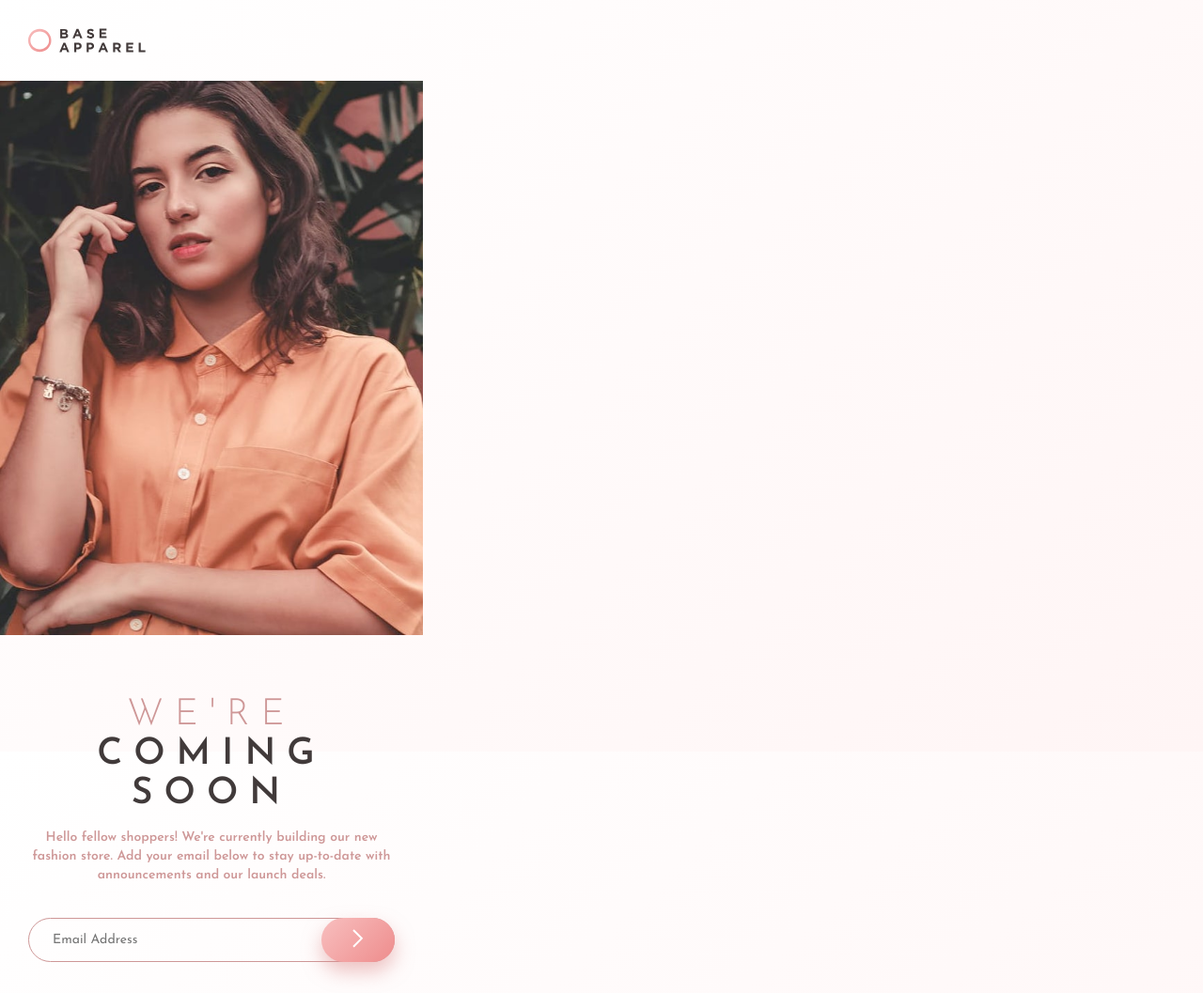
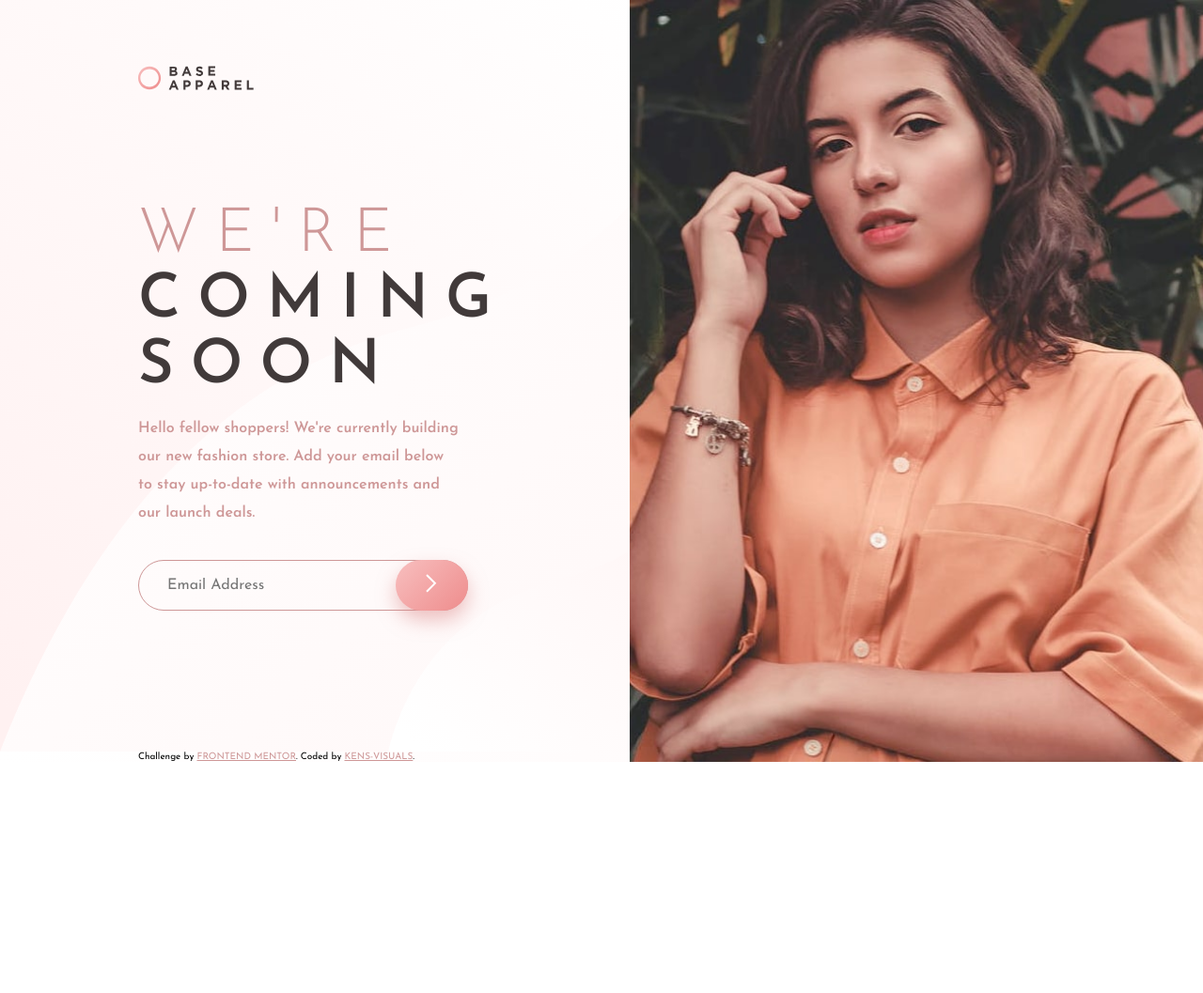
Before and after one commit to kens-visuals/base-apparel-coming-soon, a website: page index.html in a window 1280 px wide. Shown: the top 1057 px of the page at 94% size. After the commit the page ends 811 px from the top, so only its background shows below. Drawn offline with Linux system fonts and the light colour scheme.

Commit message:
add desktop layout

```diff
--- a/index.html
+++ b/index.html
@@ -23,23 +23,11 @@
   <body>
     <div class="container">
       <main class="base">
-        <div class="base__container">
+        <div class="base__img-container"></div>
+
+        <header class="base__logo-container base__container">
           <img src="./images/logo.svg" alt="logo" class="base__logo" />
-        </div>
-
-        <picture>
-          <source
-            class="base__img"
-            srcset="./images/hero-desktop.jpg"
-            media="(min-width: 1140px)"
-            aria-label="female model portrait"
-          />
-          <img
-            class="base__img"
-            src="./images/hero-mobile.jpg"
-            alt="female model portrait"
-          />
-        </picture>
+        </header>
 
         <div class="base__content base__container">
           <h1 class="base__heading">
@@ -67,9 +55,6 @@
               />
             </button>
           </form>
-        </div>
-      </main>
-
           <footer class="attribution">
             Challenge by
             <a
@@ -86,5 +71,7 @@
             >.
           </footer>
         </div>
+      </main>
+    </div>
   </body>
 </html>
--- a/scss/_components.scss
+++ b/scss/_components.scss
@@ -1,18 +1,55 @@
 .base {
-  margin-bottom: 6rem;
+  display: grid;
+  grid-template-rows: max-content auto max-content;
+
+  @media (min-width: 1140px) {
+    height: 100vh;
+    grid-template-columns: 1fr 61rem;
+  }
+
+  &__logo-container {
+    grid-row: 1 / 2;
+
+    @media (min-width: 1140px) {
+      width: 80%;
+      grid-row: 1 / 2;
+      grid-column: 1 / 2;
+    }
+  }
 
   &__logo {
-    width: 32%;
+    width: 27%;
     display: block;
+
+    @media (min-width: 1140px) {
+      margin-top: 1rem;
+    }
   }
 
-  &__img {
-    width: 100%;
-    display: block;
+  &__img-container {
+    padding: 13rem 0;
+    background-image: url(../images/hero-mobile.jpg);
+    background-size: cover;
+    background-repeat: no-repeat;
+    background-position: center;
+
+    grid-row: 2 / 2;
+
+    @media (min-width: 1140px) {
+      background-image: url(../images/hero-desktop.jpg);
+
+      grid-row: 1 / -1;
+      grid-column: 2 / -1;
+    }
   }
 
   &__content {
     text-align: center;
+
+    @media (min-width: 1140px) {
+      text-align: left;
+      grid-column: 1 / 2;
+    }
   }
 
   &__heading {
@@ -22,6 +59,13 @@
     letter-spacing: 1.2rem;
     line-height: 4.2rem;
     margin: 3.5rem 0 1.5rem 0;
+
+    @media (min-width: 1140px) {
+      font-size: 6.5rem;
+      line-height: 7rem;
+      letter-spacing: 1.8rem;
+      margin: 6rem 0 1.5rem 0;
+    }
 
     &--highlighted {
       color: $color-primary;
@@ -35,11 +79,21 @@
     font-weight: 600;
     line-height: 2rem;
     margin-bottom: 3.5rem;
+
+    @media (min-width: 1140px) {
+      width: 75%;
+      font-size: 1.6rem;
+      line-height: 3rem;
+    }
   }
 
   &__form {
-    display: flex;
+    width: 100%;
     position: relative;
+
+    @media (min-width: 1140px) {
+      width: 77%;
+    }
   }
 
   &__input {
@@ -47,10 +101,15 @@
     color: $color-primary;
     background-color: transparent;
     border: 0.1rem solid $color-primary;
-    border-radius: 5rem;
+    border-radius: 10rem;
     font-family: $font-primary;
     font-size: 1.4rem;
     padding: 1.5rem 2.5rem;
+
+    @media (min-width: 1140px) {
+      font-size: 1.6rem;
+      padding: 1.8rem 3rem;
+    }
   }
 
   &__button {
@@ -65,6 +124,10 @@
     box-shadow: rgba(219, 136, 136, 0.5) 0px 10px 20px 0px;
     transition: all 0.2s;
 
+    @media (min-width: 1140px) {
+      width: 22%;
+    }
+
     &:hover {
       cursor: pointer;
       box-shadow: rgba(219, 136, 136, 0.7) 0px 10px 20px 0px;
@@ -75,7 +138,11 @@
 .attribution {
   font-size: 1rem;
   text-align: center;
-  margin: 1rem 0;
+  margin: 15rem 0 0 0;
+
+  @media (min-width: 1140px) {
+    text-align: left;
+  }
 
   &__link:link,
   &__link:visited {
--- a/scss/_layout.scss
+++ b/scss/_layout.scss
@@ -1,7 +1,22 @@
 .container {
   max-width: 450px;
+  margin: 0 auto;
+
+  @media (min-width: 1140px) {
+    width: 100%;
+    max-width: unset;
+    background-image: url(../images/bg-pattern-desktop.svg);
+    background-size: contain;
+  }
 }
 
 .base__container {
   padding: 3rem;
+
+  @media (min-width: 1140px) {
+    width: 80%;
+    padding: 6rem 0 0 8rem;
+    justify-self: center;
+    align-self: center;
+  }
 }
```
Also changed, not shown: css/style.css. Lines whose indentation alone changed are shown as unchanged.
